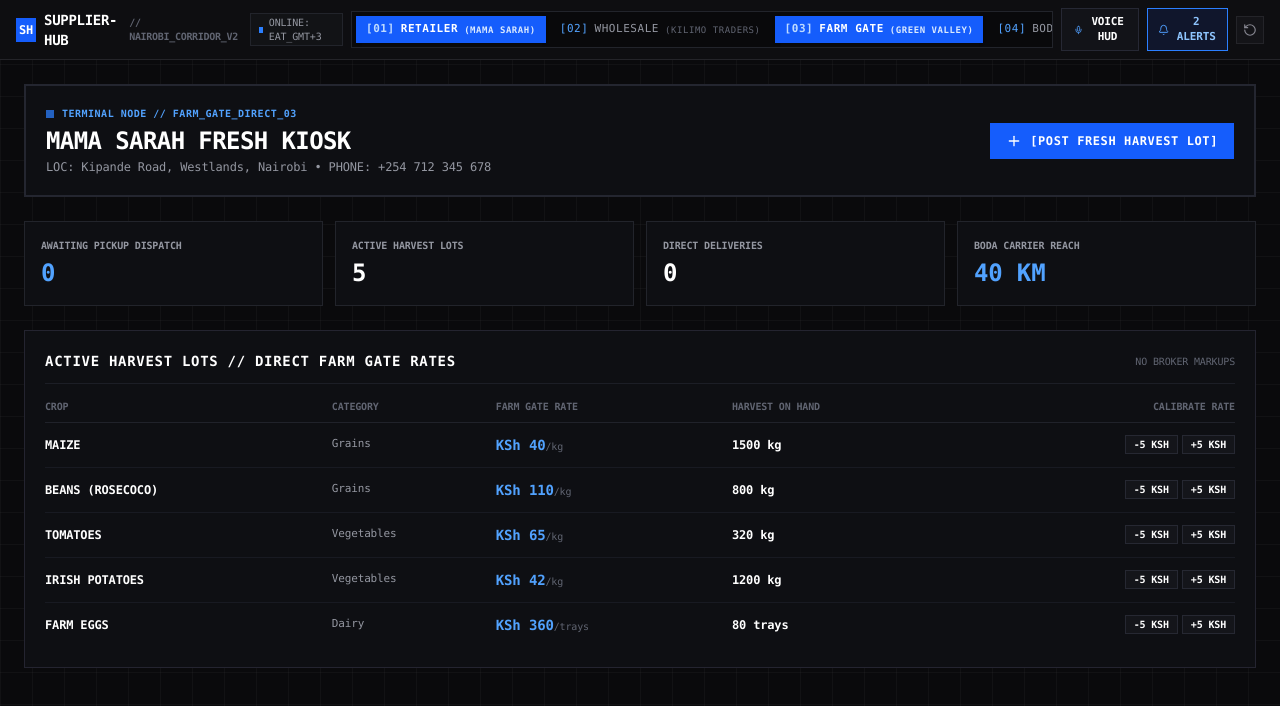
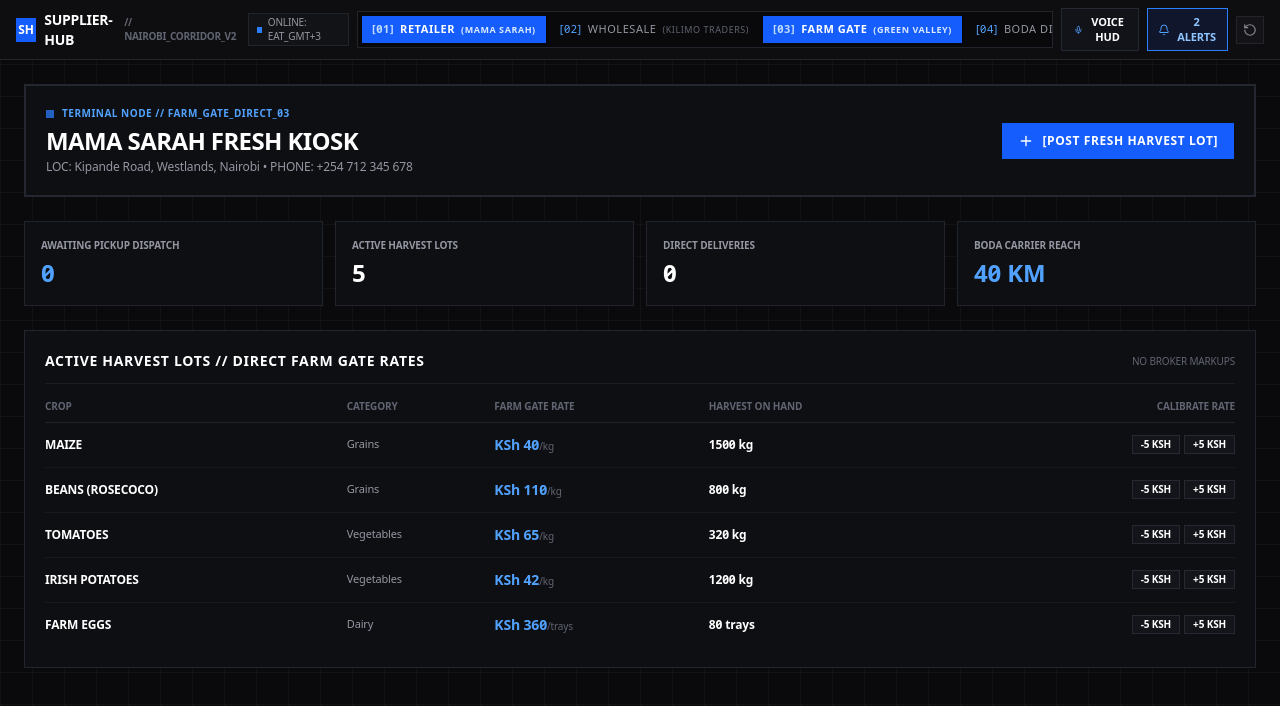
Before and after one commit to Glizocksama-2/supplier-hub, a Next.js app: page /dashboard/farmer in a window 1280 px wide. Shown: the top 706 px of the page. Built offline with nearby package versions, Linux system fonts and the light colour scheme.

Commit message:
style(typography): integrate Inconsolata monospace font with optical sizing across application

```diff
--- a/src/app/globals.css
+++ b/src/app/globals.css
@@ -1,6 +1,7 @@
 @import "tailwindcss";
 
 @theme {
+  --font-mono: var(--font-inconsolata), "Inconsolata", ui-monospace, SFMono-Regular, Menlo, Monaco, Consolas, monospace;
   --color-substrate: #0a0a0c;
   --color-surface: #121316;
   --color-surface-elevated: #1a1b22;
@@ -25,6 +26,9 @@
   }
 
   body {
+    font-family: var(--font-inconsolata), "Inconsolata", monospace;
+    font-optical-sizing: auto;
+    font-variation-settings: "wdth" 100;
     background-color: #0a0a0c;
     color: #e2e4e9;
     font-feature-settings: "tnum" 1, "zero" 1;
@@ -62,3 +66,11 @@
   background-image: radial-gradient(rgba(255, 255, 255, 0.08) 1px, transparent 1px);
   background-size: 16px 16px;
 }
+
+/* Inconsolata custom typography class */
+.inconsolata {
+  font-family: var(--font-inconsolata), "Inconsolata", monospace;
+  font-optical-sizing: auto;
+  font-style: normal;
+  font-variation-settings: "wdth" 100;
+}
--- a/src/app/layout.tsx
+++ b/src/app/layout.tsx
@@ -1,5 +1,12 @@
 import type { Metadata, Viewport } from 'next'
+import { Inconsolata } from 'next/font/google'
 import './globals.css'
+
+const inconsolata = Inconsolata({
+  subsets: ['latin'],
+  variable: '--font-inconsolata',
+  display: 'swap',
+})
 
 export const metadata: Metadata = {
   title: 'SUPPLIER HUB // Nairobi B2B Supply & Boda Logistics Terminal',
@@ -35,7 +42,7 @@ export default function RootLayout({
         <meta name="apple-mobile-web-app-title" content="SupplierHub" />
         <link rel="apple-touch-icon" href="/icons/icon-192.png" />
       </head>
-      <body className="min-h-screen bg-[#0a0a0c] text-[#e2e4e9] antialiased selection:bg-blue-600 selection:text-white font-sans">
+      <body className={`${inconsolata.variable} font-mono min-h-screen bg-[#0a0a0c] text-[#e2e4e9] antialiased selection:bg-blue-600 selection:text-white`}>
         {children}
       </body>
     </html>
```
